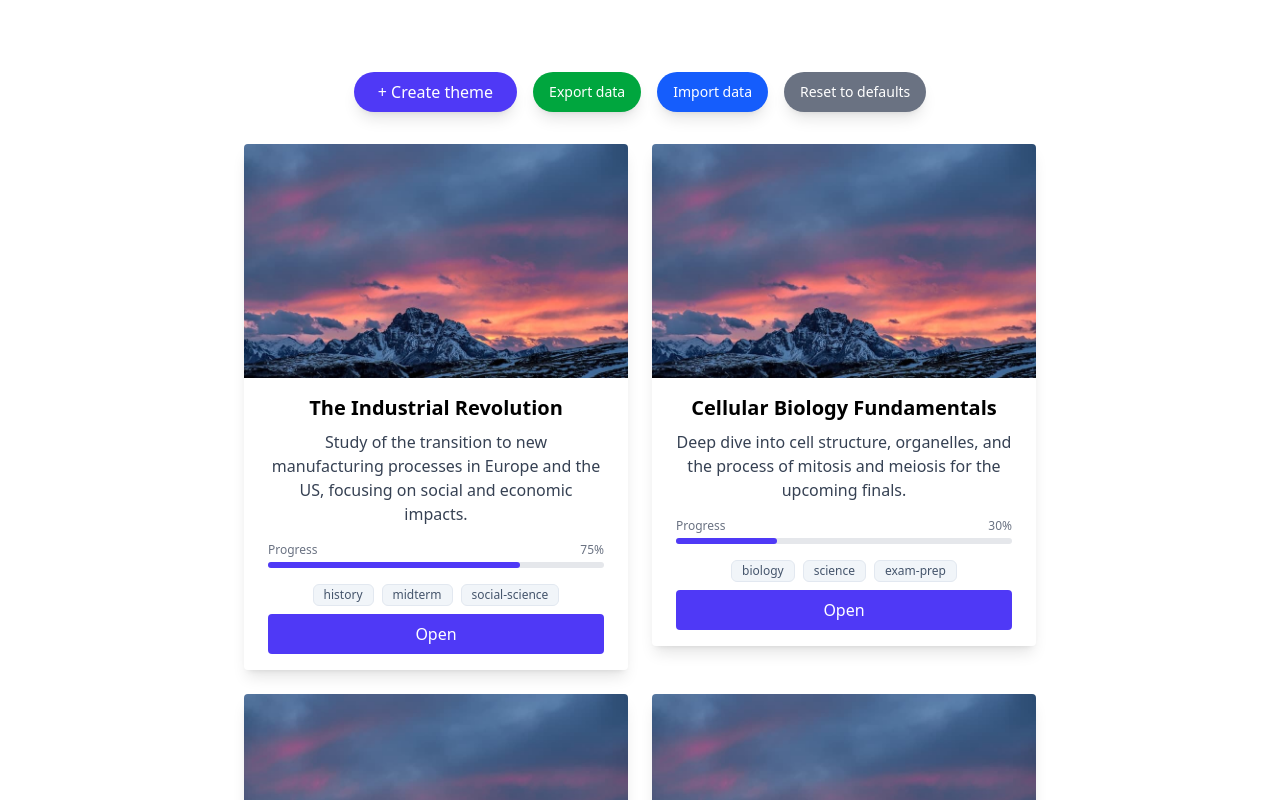
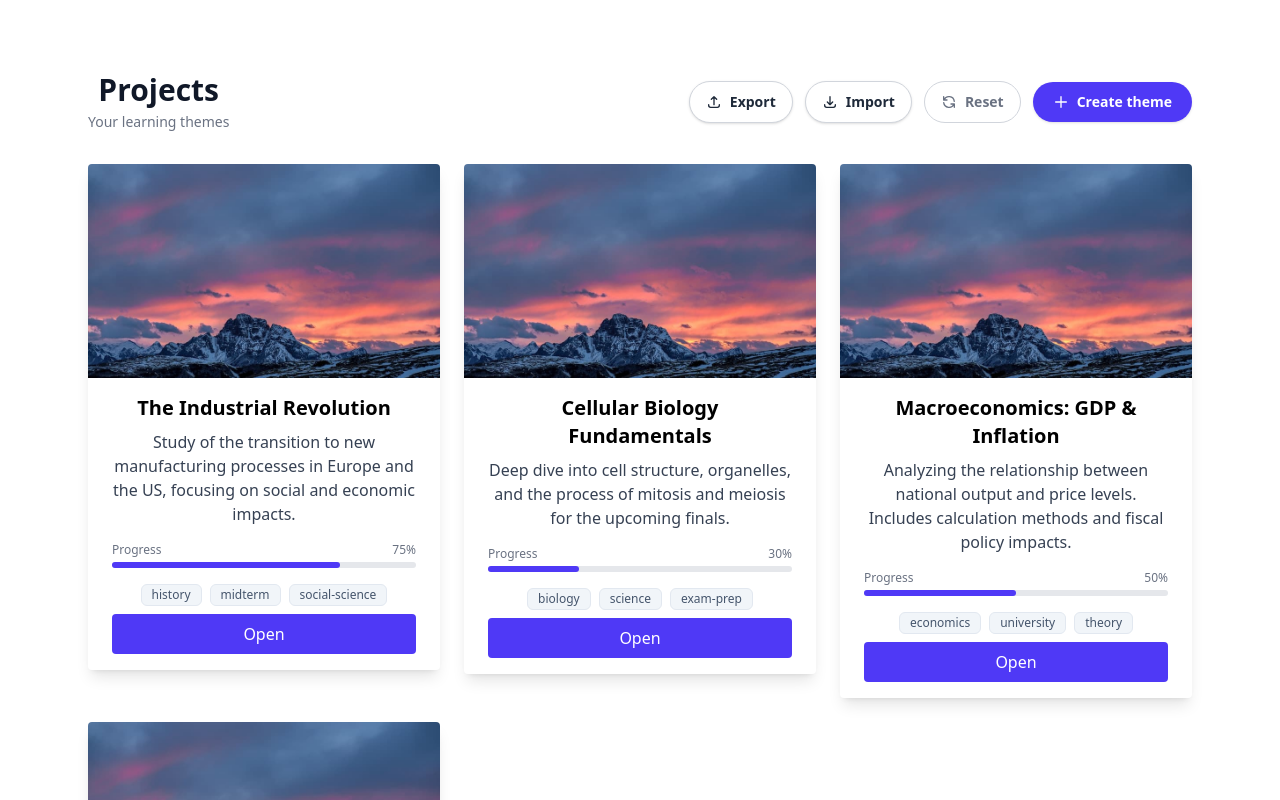
Before and after one commit to AlexandraFilina/knowledge-base, a React (Vite) app: page /projects in a window 1280 px wide. Shown: the top 800 px of the page. Built offline with nearby package versions, Linux system fonts and the light colour scheme.

Commit message:
style(projects): polish ProjectsPage UI with Tailwind

```diff
--- a/src/pages/ProjectsPage/ProjectsPage.tsx
+++ b/src/pages/ProjectsPage/ProjectsPage.tsx
@@ -1,4 +1,3 @@
-import "./ProjectsPage.css";
 import ProjectCardComponent from "../../features/project/components/ProjectCardComponent/ProjectCardComponent";
 import { useState, useRef } from "react";
 import { IProject } from "../../features/project/interfaces/IProject";
@@ -116,46 +115,112 @@ export default function ProjectsPage() {
     }
   };
 
+  const isSuccessMessage =
+    message.includes("success") ||
+    message.includes("imported") ||
+    message.includes("reset");
+  const isErrorMessage = message.includes("Failed");
+
   return (
-    <div className="p-10 relative">
-      <div className="flex justify-center mb-8 gap-4">
-        <button
-          onClick={onClickAdd}
-          className="bg-indigo-600 hover:bg-indigo-700 text-white px-6 py-2 rounded-full font-medium transition shadow-lg"
-        >
-          + Create theme
-        </button>
+    <div className="mx-auto max-w-6xl px-6 py-10">
+      <div className="flex items-center justify-between">
+        <div>
+          <h1 className="text-3xl font-bold text-gray-900">Projects</h1>
+          <p className="mt-1 text-sm text-gray-500">Your learning themes</p>
+        </div>
+        <div className="flex items-center gap-3">
           <button
             onClick={handleExport}
-          className="bg-green-600 hover:bg-green-700 text-white px-4 py-2 rounded-full font-medium transition shadow-lg text-sm"
+            className="inline-flex items-center justify-center rounded-full border border-gray-300 bg-white px-4 py-2.5 text-sm font-semibold text-gray-800 shadow-sm hover:bg-gray-50 active:scale-[0.99] transition"
           >
-          Export data
+            <svg
+              className="mr-2 h-4 w-4"
+              fill="none"
+              viewBox="0 0 24 24"
+              stroke="currentColor"
+            >
+              <path
+                strokeLinecap="round"
+                strokeLinejoin="round"
+                strokeWidth={2}
+                d="M4 16v1a3 3 0 003 3h10a3 3 0 003-3v-1m-4-8l-4-4m0 0L8 8m4-4v12"
+              />
+            </svg>
+            Export
           </button>
           <button
             onClick={handleImportClick}
-          className="bg-blue-600 hover:bg-blue-700 text-white px-4 py-2 rounded-full font-medium transition shadow-lg text-sm"
+            className="inline-flex items-center justify-center rounded-full border border-gray-300 bg-white px-4 py-2.5 text-sm font-semibold text-gray-800 shadow-sm hover:bg-gray-50 active:scale-[0.99] transition"
           >
-          Import data
+            <svg
+              className="mr-2 h-4 w-4"
+              fill="none"
+              viewBox="0 0 24 24"
+              stroke="currentColor"
+            >
+              <path
+                strokeLinecap="round"
+                strokeLinejoin="round"
+                strokeWidth={2}
+                d="M4 16v1a3 3 0 003 3h10a3 3 0 003-3v-1m-4-4l-4 4m0 0l-4-4m4 4V4"
+              />
+            </svg>
+            Import
           </button>
           <button
             onClick={handleReset}
-          className="bg-gray-500 hover:bg-gray-600 text-white px-4 py-2 rounded-full font-medium transition shadow-lg text-sm"
+            className="inline-flex items-center justify-center rounded-full border border-gray-300 bg-white px-4 py-2.5 text-sm font-semibold text-gray-500 hover:text-gray-800 hover:bg-gray-50 active:scale-[0.99] transition"
           >
-          Reset to defaults
+            <svg
+              className="mr-2 h-4 w-4"
+              fill="none"
+              viewBox="0 0 24 24"
+              stroke="currentColor"
+            >
+              <path
+                strokeLinecap="round"
+                strokeLinejoin="round"
+                strokeWidth={2}
+                d="M4 4v5h.582m15.356 2A8.001 8.001 0 004.582 9m0 0H9m11 11v-5h-.581m0 0a8.003 8.003 0 01-15.357-2m15.357 2H15"
+              />
+            </svg>
+            Reset
           </button>
+          <button
+            onClick={onClickAdd}
+            className="inline-flex items-center justify-center rounded-full bg-indigo-600 px-5 py-2.5 text-sm font-semibold text-white shadow-sm hover:bg-indigo-700 active:scale-[0.99] transition"
+          >
+            <svg
+              className="mr-2 h-4 w-4"
+              fill="none"
+              viewBox="0 0 24 24"
+              stroke="currentColor"
+            >
+              <path
+                strokeLinecap="round"
+                strokeLinejoin="round"
+                strokeWidth={2}
+                d="M12 4v16m8-8H4"
+              />
+            </svg>
+            Create theme
+          </button>
+        </div>
       </div>
 
       {message && (
-        <div className="flex justify-center mb-4">
-          <span
-            className={`px-4 py-2 rounded-full text-sm ${
-              message.includes("success")
-                ? "bg-green-100 text-green-800"
-                : "bg-red-100 text-red-800"
+        <div className="mt-6 flex justify-center">
+          <div
+            className={`rounded-full border px-4 py-2 text-sm shadow-sm ${
+              isSuccessMessage
+                ? "border-green-200 bg-green-50 text-green-700"
+                : isErrorMessage
+                ? "border-red-200 bg-red-50 text-red-700"
+                : "border-gray-200 bg-white text-gray-700"
             }`}
           >
             {message}
-          </span>
+          </div>
         </div>
       )}
 
@@ -167,21 +232,45 @@ export default function ProjectsPage() {
         className="hidden"
       />
 
-      <div className="flex flex-wrap justify-center gap-6">
+      <div className="mt-8 grid gap-6 sm:grid-cols-2 lg:grid-cols-3">
         {projects.map((item) => (
           <div key={item.id} className="relative group">
-            <div className="absolute top-2 right-2 flex gap-2 z-20 opacity-0 group-hover:opacity-100 transition-opacity">
+            <div className="absolute top-3 right-3 flex gap-2 z-20 opacity-0 group-hover:opacity-100 transition-opacity">
               <button
                 onClick={() => onClickEdit(item)}
-                className="bg-white/90 p-1.5 rounded-full shadow-sm hover:bg-blue-100"
+                className="flex h-8 w-8 items-center justify-center rounded-full border border-gray-200 bg-white/90 shadow-sm hover:bg-gray-50"
               >
-                ✏️
+                <svg
+                  className="h-4 w-4 text-gray-600"
+                  fill="none"
+                  viewBox="0 0 24 24"
+                  stroke="currentColor"
+                >
+                  <path
+                    strokeLinecap="round"
+                    strokeLinejoin="round"
+                    strokeWidth={2}
+                    d="M15.232 5.232l3.536 3.536m-2.036-5.036a2.5 2.5 0 113.536 3.536L6.5 21.036H3v-3.572L16.732 3.732z"
+                  />
+                </svg>
               </button>
               <button
                 onClick={() => handleDelete(item.id)}
-                className="bg-white/90 p-1.5 rounded-full shadow-sm hover:bg-red-100"
+                className="flex h-8 w-8 items-center justify-center rounded-full border border-gray-200 bg-white/90 shadow-sm hover:bg-gray-50"
               >
-                🗑️
+                <svg
+                  className="h-4 w-4 text-gray-600"
+                  fill="none"
+                  viewBox="0 0 24 24"
+                  stroke="currentColor"
+                >
+                  <path
+                    strokeLinecap="round"
+                    strokeLinejoin="round"
+                    strokeWidth={2}
+                    d="M19 7l-.867 12.142A2 2 0 0116.138 21H7.862a2 2 0 01-1.995-1.858L5 7m5 4v6m4-6v6m1-10V4a1 1 0 00-1-1h-4a1 1 0 00-1 1v3M4 7h16"
+                  />
+                </svg>
               </button>
             </div>
 
```
Lines whose indentation alone changed are shown as unchanged.
